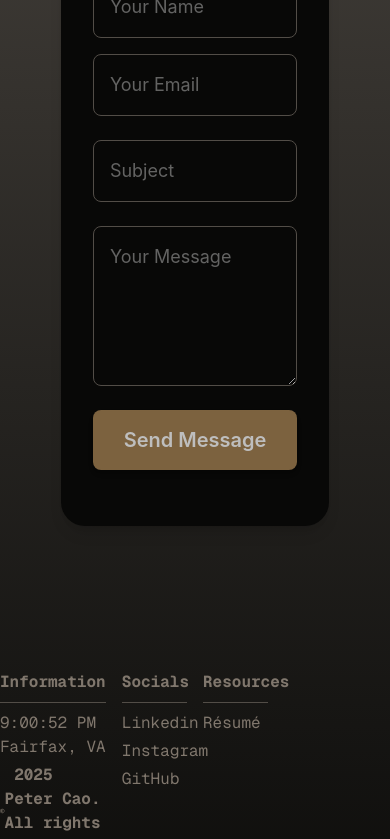
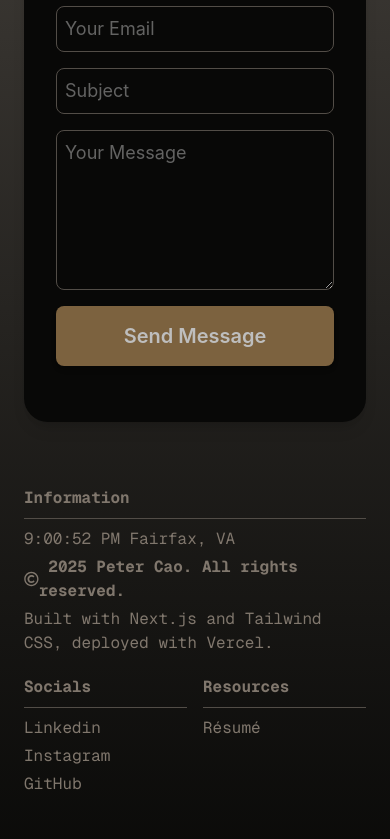
Before and after one commit to tadiday/Website-Portfolio, a Next.js app: page / in a window 390 px wide. Shown: the part 7200-8039 px from the top of the page. Built offline with nearby package versions, Linux system fonts and the light colour scheme.

Commit message:
finish mobile layout of the contact page

```diff
--- a/src/components/Contact.tsx
+++ b/src/components/Contact.tsx
@@ -92,8 +92,8 @@ const Contact = () => {
               id="contact-container"
               className="w-full sm:col-span-18 sm:col-start-2 bg-[] text-black overflow-hidden pt-16"
             >
-              <div className="grid gap-x-4 gap-y-20 grid-cols-[repeat(20,minmax(0,1fr))] text-[#80776d] pt-16">
-                <div className="flex flex-col col-start-4 col-span-14 gap-6 w-full h-full p-8 bg-section rounded-3xl text-home shadow-lg">
+              <div className="grid sm:gap-x-4 sm:gap-y-20 grid-cols-1 sm:grid-cols-[repeat(20,minmax(0,1fr))] text-[#80776d] px-6 pt-8 sm:px-0 sm:pt-16">
+                <div className="flex flex-col col-start-1 col-span-1 sm:col-start-4 sm:col-span-14 gap-6 w-full h-full p-8 bg-section rounded-3xl text-home shadow-lg">
                   <span className="w-full font-bold items-center justify-center flex">
                     DROP ME A MESSAGE!
                   </span>
@@ -101,7 +101,7 @@ const Contact = () => {
                   {/* Form Section */}
                   <form
                     onSubmit={onSubmit}
-                    className="flex flex-col gap-6"
+                    className="flex flex-col gap-4 sm:gap-6"
                     action="https://api.web3forms.com/submit"
                     method="POST"
                   >
@@ -118,7 +118,7 @@ const Contact = () => {
                         placeholder="Your Name"
                         // value={formData.name}
                         // onChange={handleChange}
-                        className="p-4 w-full rounded-lg border border-[#524D47] focus:outline-none focus:border-[#967A54] focus:ring-2 focus:ring-[#967A54] focus:ring-offset-0 text-lg"
+                        className="p-2 sm:p-4 w-full rounded-lg border border-[#524D47] focus:outline-none focus:border-[#967A54] focus:ring-2 focus:ring-[#967A54] focus:ring-offset-0 text-lg"
                         required
                       />
                       <input
@@ -127,7 +127,7 @@ const Contact = () => {
                         placeholder="Your Email"
                         // value={formData.email}
                         // onChange={handleChange}
-                        className="p-4 w-full rounded-lg border border-[#524D47] focus:outline-none focus:border-[#967A54] focus:ring-2 focus:ring-[#967A54] focus:ring-offset-0 text-lg"
+                        className="p-2 sm:p-4 w-full rounded-lg border border-[#524D47] focus:outline-none focus:border-[#967A54] focus:ring-2 focus:ring-[#967A54] focus:ring-offset-0 text-lg"
                         required
                       />
                     </div>
@@ -139,7 +139,7 @@ const Contact = () => {
                       placeholder="Subject"
                       // value={formData.subject}
                       // onChange={handleChange}
-                      className="p-4 w-full rounded-lg border border-[#524D47] focus:outline-none focus:border-[#967A54] focus:ring-2 focus:ring-[#967A54] focus:ring-offset-0 text-lg"
+                      className="p-2 sm:p-4 w-full rounded-lg border border-[#524D47] focus:outline-none focus:border-[#967A54] focus:ring-2 focus:ring-[#967A54] focus:ring-offset-0 text-lg"
                       required
                     />
 
@@ -149,7 +149,7 @@ const Contact = () => {
                       placeholder="Your Message"
                       // value={formData.message}
                       // onChange={handleChange}
-                      className="p-4 w-full h-40 rounded-lg border border-[#524D47] focus:outline-none focus:border-[#967A54] focus:ring-2 focus:ring-[#967A54] focus:ring-offset-0 text-lg"
+                      className="p-2 sm:p-4 w-full h-40 rounded-lg border border-[#524D47] focus:outline-none focus:border-[#967A54] focus:ring-2 focus:ring-[#967A54] focus:ring-offset-0 text-lg"
                       required
                     ></textarea>
 
--- a/src/components/Footer.tsx
+++ b/src/components/Footer.tsx
@@ -2,8 +2,7 @@ import { useState, useEffect } from "react";
 import { FaRegCopyright } from "react-icons/fa";
 
 const Footer = () => {
-
-    const [localTime, setLocalTime] = useState<string | null>(null);  // Time state
+  const [localTime, setLocalTime] = useState<string | null>(null); // Time state
   useEffect(() => {
     const updateTime = () => setLocalTime(new Date().toLocaleTimeString());
     updateTime(); // Set initial value after mount
@@ -11,21 +10,25 @@ const Footer = () => {
     return () => clearInterval(interval);
   }, []);
   return (
-        <footer className="grid gap-x-4 gap-y-20 grid-cols-[repeat(20,minmax(0,1fr))] md:grid md:grid-cols-14 text-[#80776d] pt-16">
-
-            <div className="w-full col-start-1 col-span-6 font-mono">
+    <footer className="pb-25 sm:pb-0 grid gap-x-4 gap-y-5 sm:gap-y-20 grid-cols-2 sm:grid-cols-[repeat(20,minmax(0,1fr))] md:grid md:grid-cols-14 text-[#80776d] pt-16">
+      <div className="w-full col-start-1 col-span-2 sm:col-span-6 font-mono">
         <h3 className="font-bold mb-2">Information</h3>
         <div className="h-[1px] w-full bg-[#524D47] mt-2 mb-2"></div>
         <ul className="space-y-1">
           <li className="">{localTime} Fairfax, VA</li>
 
-                    <li className="flex items-center font-bold"><FaRegCopyright className="" /> &nbsp;2025 Peter Cao. All rights reserved.</li>
-                    <li className="">Built with Next.js and Tailwind CSS, deployed with Vercel.</li>
+          <li className="flex items-center font-bold">
+            <FaRegCopyright className="" /> &nbsp;2025 Peter Cao. All rights
+            reserved.
+          </li>
+          <li className="">
+            Built with Next.js and Tailwind CSS, deployed with Vercel.
+          </li>
         </ul>
       </div>
 
       {/* Socials Section */}
-            <div className="w-full col-start-7 col-span-4 font-mono">
+      <div className="w-full col-start-1 col-span-1 sm:col-start-7 sm:col-span-4 font-mono">
         <h3 className="font-bold mb-2">Socials</h3>
         <div className="h-[1px] w-full bg-[#524D47] mt-2 mb-2"></div>
         <ul className="space-y-1">
@@ -51,7 +54,10 @@ const Footer = () => {
               className="block"
               style={{ pointerEvents: "none" }}
             >
-                            <span className="hover:text-[#967A54] hover:scale-105 hover:translate-x-1 transition-transform duration-300 inline-block" style={{ pointerEvents: "auto" }}>
+              <span
+                className="hover:text-[#967A54] hover:scale-105 hover:translate-x-1 transition-transform duration-300 inline-block"
+                style={{ pointerEvents: "auto" }}
+              >
                 Instagram
               </span>
             </a>
@@ -72,17 +78,16 @@ const Footer = () => {
             </a>
           </li>
         </ul>
-
       </div>
 
-
       {/* Resources Section */}
-            <div className="w-full col-start-11 col-span-4 font-mono">
+      <div className="w-full col-start-2 col-span-1 sm:col-start-11 sm:col-span-4 font-mono">
         <h3 className="font-bold mb-2">Resources</h3>
         <div className="h-[1px] w-full bg-[#524D47] mt-2 mb-2"></div>
         <ul className="space-y-1">
           <li>
-                        <a href="/assets/documents/resume.pdf"
+            <a
+              href="/assets/documents/resume.pdf"
               target="_blank"
               className="hover:text-[#967A54] flex items-center gap-2 transition-transform duration-300 hover:scale-105 hover:translate-x-1 origin-left"
             >
@@ -93,6 +98,6 @@ const Footer = () => {
       </div>
     </footer>
   );
-}
+};
 
 export default Footer;
```
Also changed, not shown: src/app/page.tsx (+1 -8 lines). Lines whose indentation alone changed are shown as unchanged.
